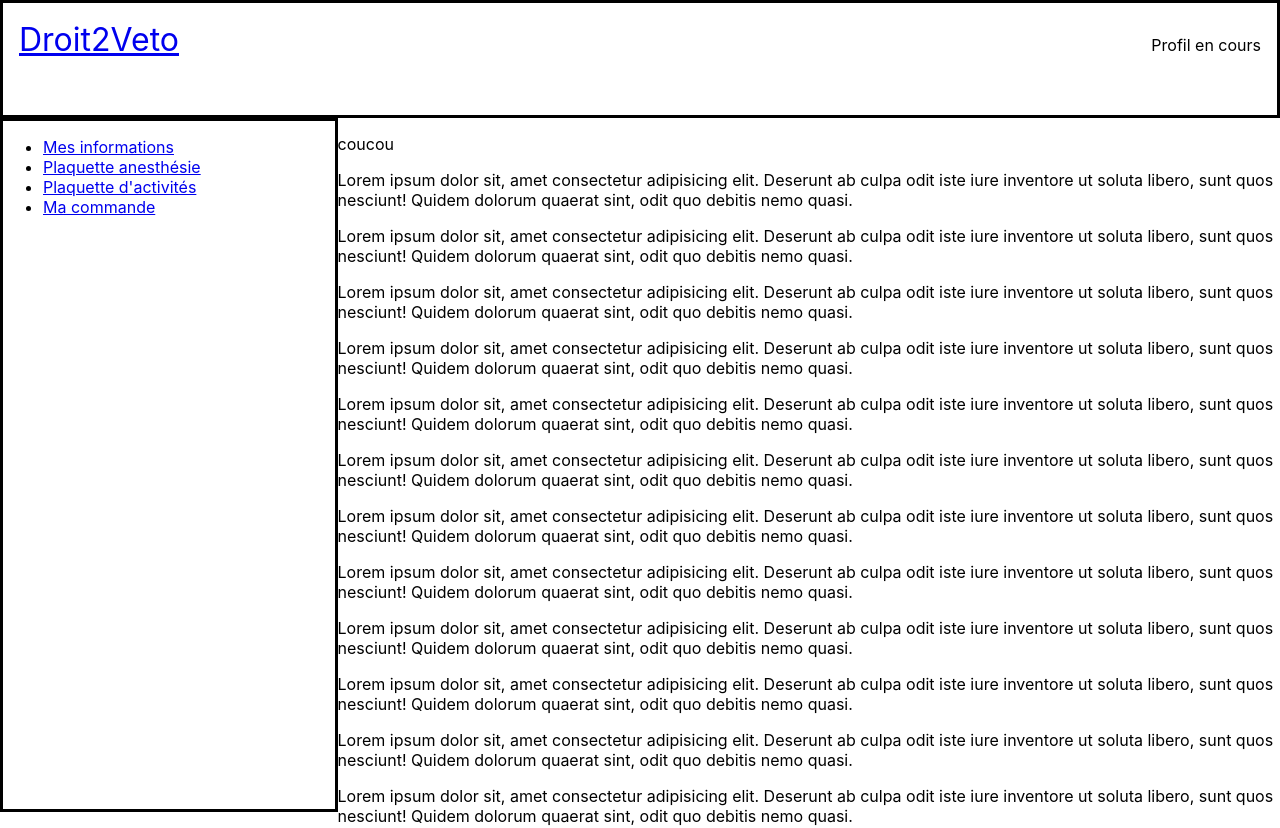
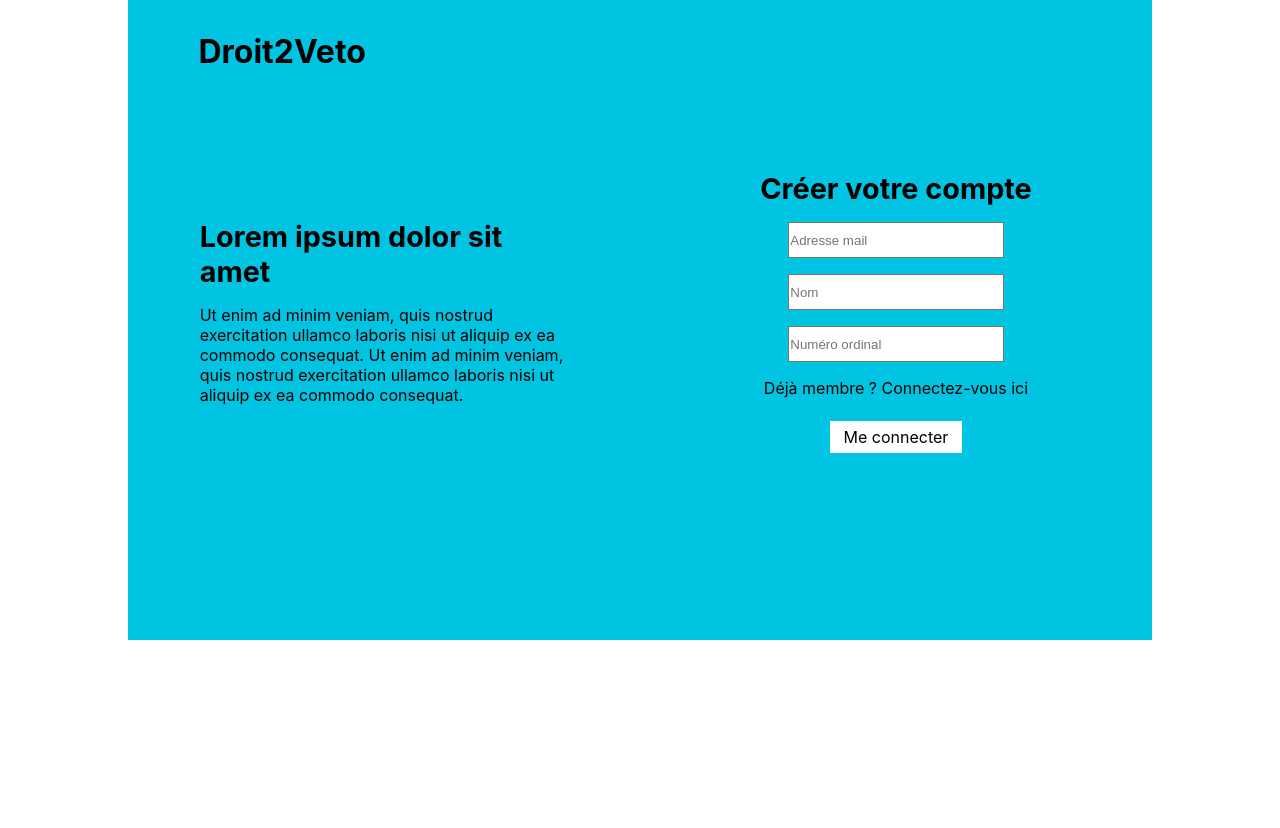
Before and after one commit to WildCodeSchool/reims-js-202003-pjt-droit2veto-client, a React (Create React App) app: page / in a window 1280 px wide. Shown: the top 828 px of the page. After the commit the page ends 800 px from the top, so only its background shows below. Built offline with nearby package versions, Linux system fonts and the light colour scheme.

Commit message:
refactor(logpage, app): add router for logpage

```diff
--- a/src/App.jsx
+++ b/src/App.jsx
@@ -1,44 +1,26 @@
 import React from 'react';
-import './App.css';
-import NavBar from './components/navbar/NavBar';
 import {
   BrowserRouter as
   Router,
   Switch,
   Route,
-  Link,
 } from 'react-router-dom';
-
-import LoremIpsum from './components/navbar/LoremIpsum';
+import './App.css';
+import LogPage from './components/logPage/LogPage';
+import Home from './components/navbar/Home';
 
 function App() {
   return (
     <>
       <Router>
-        <div className="navbarHorizontalBloc">
-          <Link className="navbarTitle" to="/">Droit2Veto</Link>
-          <p>Profil en cours</p>
-        </div>
-        <div className="navbarPage">
-          <NavBar />
-          <Switch>
-            <Route exact path="/">
-              <LoremIpsum />
-            </Route>
-            <Route exact path="/informations">
-              <LoremIpsum />
-            </Route>
-            <Route excat path="/anesthesia">
-              <LoremIpsum />
-            </Route>
-            <Route exact path="/activities">
-              <LoremIpsum />
-            </Route>
-            <Route exact path="/order">
-              <LoremIpsum />
-            </Route>
-          </Switch>
-        </div>
+        <Switch>
+          <Route exact path="/">
+            <LogPage />
+          </Route>
+          <Route path="/home">
+            <Home />
+          </Route>
+        </Switch>
       </Router>
     </>
   );
--- a/src/components/logPage/LogPage.jsx
+++ b/src/components/logPage/LogPage.jsx
@@ -1,6 +1,5 @@
 import React from 'react';
 import { BrowserRouter as Router, Route, Switch, Link } from 'react-router-dom';
-import Home from './Home';
 import './logPage.css';
 
 const LogPage = () => {
@@ -29,9 +28,9 @@ const LogPage = () => {
             <input className="logPageFormInput" type="text" name="ordinal_number" id="ordinal_number" placeholder="Numéro ordinal" required />
           </div>
           <p className="logPageFormText">Déjà membre ? Connectez-vous ici</p>
-          <button className="logPageFormButton" type="submit">
+          <Link className="logPageFormButton" to="/home">
             Me connecter
-          </button>
+          </Link>
         </form>
       </section>
     </div>
--- a/src/components/logPage/logPage.css
+++ b/src/components/logPage/logPage.css
@@ -81,4 +81,6 @@
   flex-direction: column;
   justify-content: center;
   align-items: center;
+  text-decoration: none;
+  color: black;
 }
--- /dev/null
+++ b/src/components/navbar/Home.jsx
@@ -0,0 +1,42 @@
+import React from 'react';
+import {
+  BrowserRouter as
+  Router,
+  Switch,
+  Route,
+  Link,
+} from 'react-router-dom';
+import NavBar from './NavBar';
+import LoremIpsum from './LoremIpsum';
+import './navbar.css';
+
+const Home = () => (
+  <Router>
+    <div className="navbarHorizontalBloc">
+      <Link className="navbarTitle" to="/">Droit2Veto</Link>
+      <p>Profil en cours</p>
+    </div>
+    <div className="navbarPage">
+      <NavBar />
+      <Switch>
+        <Route exact path="/home">
+          <LoremIpsum />
+        </Route>
+        <Route exact path="/informations">
+          <LoremIpsum />
+        </Route>
+        <Route excat path="/anesthesia">
+          <LoremIpsum />
+        </Route>
+        <Route exact path="/activities">
+          <LoremIpsum />
+        </Route>
+        <Route exact path="/order">
+          <LoremIpsum />
+        </Route>
+      </Switch>
+    </div>
+  </Router>
+);
+
+export default Home;
```
